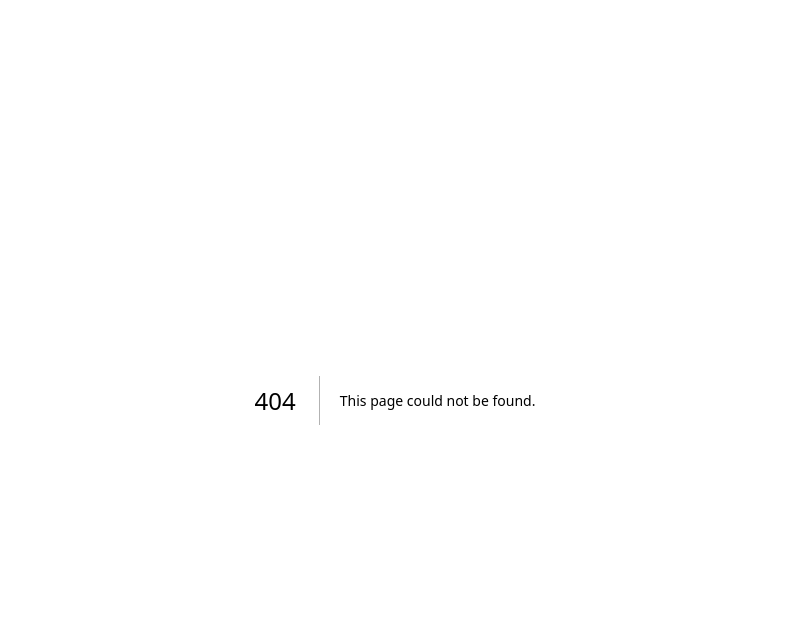
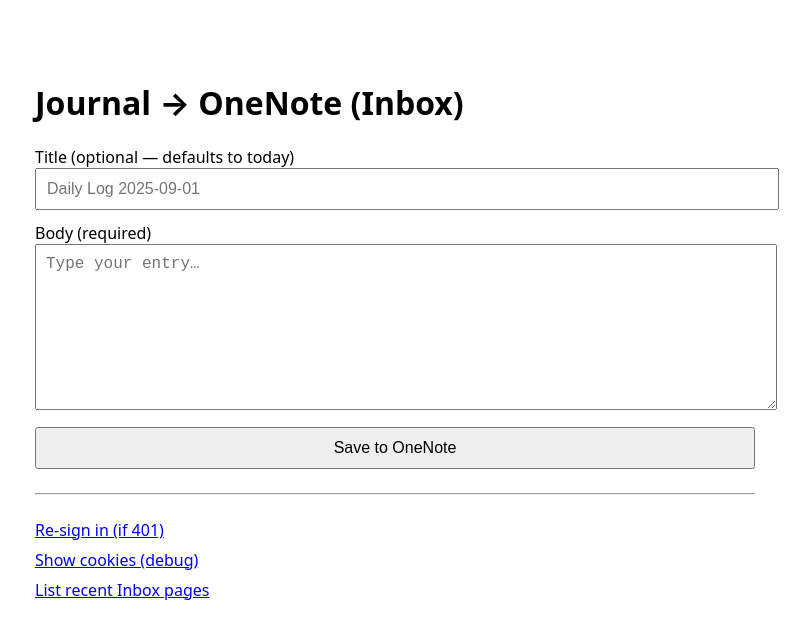
Before and after one commit to tchaudhry907/alice-onenote-router, a Next.js app: page /journal in a window 1280 px wide. Before the commit this address had no page. Shown: the top 638 px of the page, without its empty margins (245-1055 px from the left). Built offline with nearby package versions, Linux system fonts and the light colour scheme.

Commit message:
Create Journal component for OneNote entries
This component allows users to post diary entries to OneNote via a form, handling both title and body inputs.

```diff
--- /dev/null
+++ b/pages/journal.js
@@ -0,0 +1,90 @@
+// pages/journal.js
+// Simple UI to post diary entries to OneNote (AliceChatGPT → Inbox)
+// via /api/graph/journal-post (which you already added).
+
+import { useState } from "react";
+
+export default function Journal() {
+  const [title, setTitle] = useState("");
+  const [body, setBody] = useState("");
+  const [status, setStatus] = useState("");
+  const [resp, setResp] = useState(null);
+
+  async function onSubmit(e) {
+    e.preventDefault();
+    setStatus("Saving…");
+    setResp(null);
+    try {
+      const r = await fetch("/api/graph/journal-post", {
+        method: "POST",
+        headers: { "Content-Type": "application/json" },
+        body: JSON.stringify({
+          title: title.trim() || undefined, // if blank, API uses YYYY-MM-DD
+          body: body,
+        }),
+      });
+      const j = await r.json();
+      if (!r.ok) {
+        setStatus("Error");
+        setResp(j);
+        return;
+      }
+      setStatus("Saved ✓");
+      setResp(j);
+      setBody(""); // clear after success
+    } catch (err) {
+      setStatus("Network error");
+      setResp({ error: String(err) });
+    }
+  }
+
+  return (
+    <main style={{maxWidth: 720, margin: "40px auto", padding: 20, fontFamily: "system-ui,-apple-system,Segoe UI,Roboto"}}>
+      <h1>Journal → OneNote (Inbox)</h1>
+
+      <form onSubmit={onSubmit} style={{display:"grid", gap:12}}>
+        <label>
+          <div>Title (optional — defaults to today)</div>
+          <input
+            value={title}
+            onChange={e=>setTitle(e.target.value)}
+            placeholder="Daily Log 2025-09-01"
+            style={{width:"100%", padding:10, fontSize:16}}
+          />
+        </label>
+
+        <label>
+          <div>Body (required)</div>
+          <textarea
+            value={body}
+            onChange={e=>setBody(e.target.value)}
+            placeholder="Type your entry…"
+            rows={8}
+            style={{width:"100%", padding:10, fontSize:16}}
+            required
+          />
+        </label>
+
+        <button type="submit" style={{padding:"10px 14px", fontSize:16, cursor:"pointer"}}>Save to OneNote</button>
+      </form>
+
+      <div style={{marginTop:12, color:"#555"}}>{status}</div>
+
+      {resp && (
+        <pre style={{marginTop:16, background:"#f6f8fa", padding:12, borderRadius:8, overflow:"auto"}}>
+{JSON.stringify(resp, null, 2)}
+        </pre>
+      )}
+
+      <hr style={{margin:"24px 0"}} />
+
+      <div style={{display:"grid", gap:8}}>
+        <a href="/api/auth/login">Re-sign in (if 401)</a>
+        <a href="/api/debug/show-cookies">Show cookies (debug)</a>
+        <a href="/api/graph/pages?sectionId=0-824A10198D31C608!scfd7de0686df4aa1bc663dd4e7769585&top=25&select=id,title,createdDateTime,lastModifiedDateTime,contentUrl">
+          List recent Inbox pages
+        </a>
+      </div>
+    </main>
+  );
+}
```
